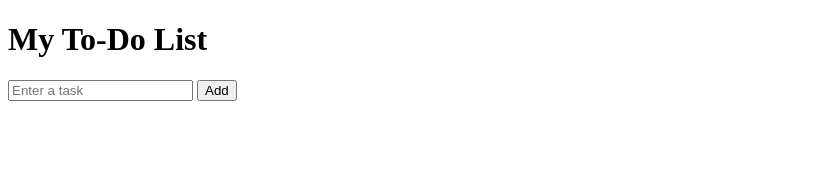
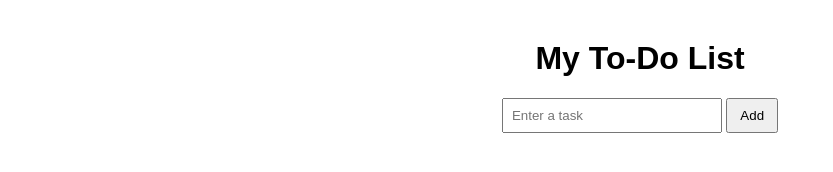
Before and after one commit to mwambao/to-do-app, a website: page public/index.html in a window 1280 px wide. Shown: the whole page, without its empty margins (0-833 px from the left). Drawn offline with Linux system fonts and the light colour scheme; no server answers.

Commit message:
styling and CSS

```diff
--- a/public/index.html
+++ b/public/index.html
@@ -3,6 +3,7 @@
 <head>
     <meta charset="UTF-8">
     <meta name="viewport" content="width=device-width, initial-scale=1.0">
+    <link rel="stylesheet" href="style.css">
     <title>To-Do List</title>
 </head>
 <body>
@@ -35,7 +36,7 @@
                   ${t.name}
                   <!-- Delete button: sends POST request to /delete with task ID -->
                   <form action="/delete" method="POST" style="display:inline;">
-                    <input type="hidden" name="id" value="${t.id}">
+                    <input type="hidden" name="id" value="${t._id}">
                         <button type="submit">X</button>
                     </input>
                   </form>
@@ -44,6 +45,7 @@
             });
         }
 
+        // Loads tasks as soon as the page opens
         loadTasks();
 
     </script>
--- a/public/style.css
+++ b/public/style.css
@@ -0,0 +1,37 @@
+/* Basic page styling*/
+
+body {
+    font-family: Arial, sans-serif;
+    text-align: center;
+    margin: 40px;
+}
+
+/* Form styling*/
+form {
+    margin: 20px 0;
+}
+
+/* input field styling*/
+
+input {
+    padding: 8px;
+    width: 200px;
+}
+
+/* Button styling*/
+button {
+    padding: 8px 12px;
+    cursor: pointer;
+}
+
+/* Task list styling*/
+ul {
+    list-style: none; // remove bullets
+    padding: 0;
+}
+
+/* Each task item*/
+li {
+    margin: 10px 0;
+    font-size: 18px;
+}
```
Also changed, not shown: README.md, image.png (added).
